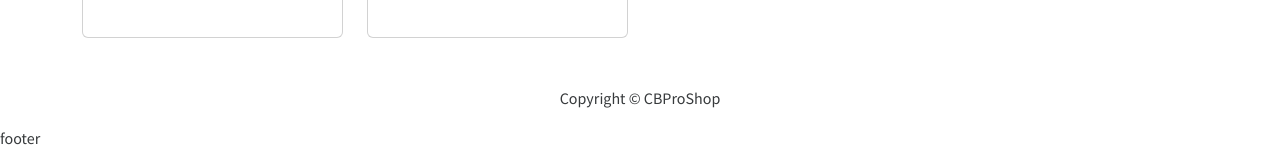
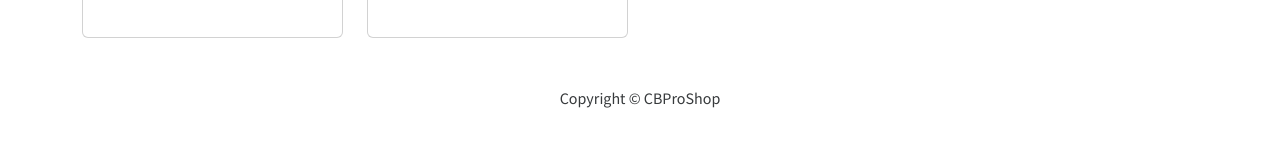
Before and after one commit to cactus-blossom-it-services-limited/cbproshop, a React (Create React App) app in the folder frontend/: page / in a window 1280 px wide. Shown: the part 923-1070 px from the top of the page. After the commit the page ends 1049 px from the top, so only its background shows below. Built offline with nearby package versions, Linux system fonts and the light colour scheme.

Commit message:
stabilise, no react imports

```diff
--- a/frontend/src/components/Footer.js
+++ b/frontend/src/components/Footer.js
@@ -1,4 +1,3 @@
-import React from "react";
 import { Container, Row, Col } from "react-bootstrap";
 
 const Footer = () => {
@@ -9,7 +8,6 @@ const Footer = () => {
           <Col className="text-center py-3">Copyright &copy; CBProShop</Col>
         </Row>
       </Container>
-      footer
     </footer>
   );
 };
--- a/frontend/src/components/Product.js
+++ b/frontend/src/components/Product.js
@@ -1,4 +1,3 @@
-import React from "react";
 import { Card } from "react-bootstrap";
 import Rating from "./Rating";
 
--- a/frontend/src/components/Rating.js
+++ b/frontend/src/components/Rating.js
@@ -1,4 +1,3 @@
-import React from "react";
 import PropTypes from "prop-types";
 
 const Rating = ({ value, text, color }) => {
@@ -73,7 +72,7 @@ Rating.defaultProps = {
   color: "#f8e825",
 };
 
-Rating.PropTypes = {
+Rating.propTypes = {
   value: PropTypes.number.isRequired,
   text: PropTypes.string.isRequired,
   color: PropTypes.string,
```
